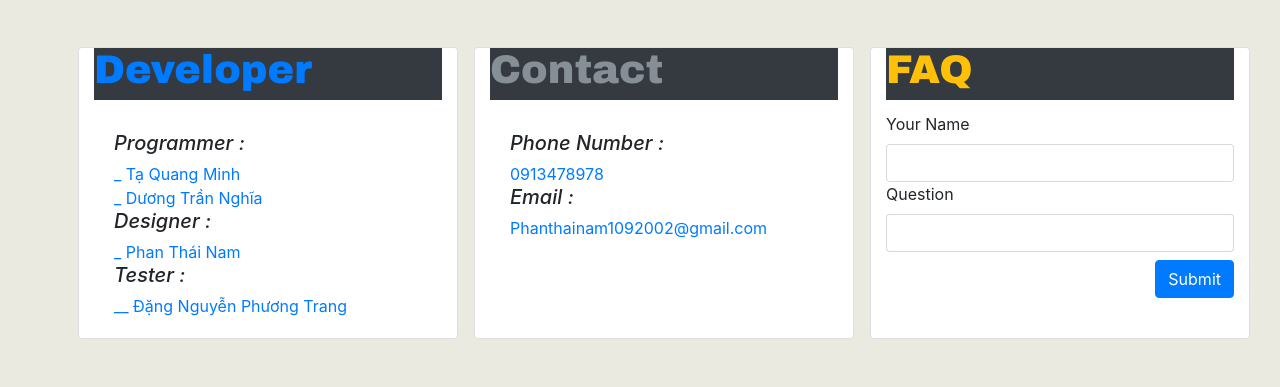
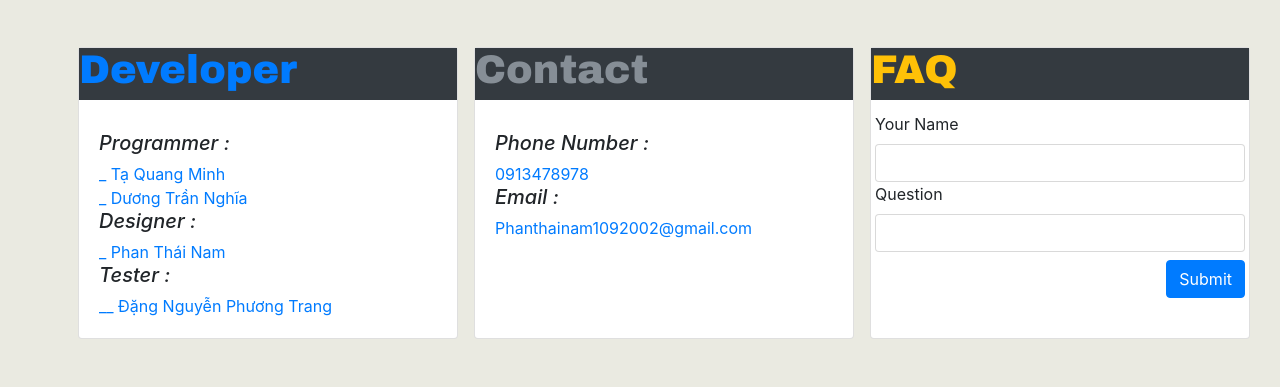
Before and after one commit to phanthainam2002/myownrandompage, a Flask app: page / in a window 1280 px wide. Shown: the part 557-944 px from the top of the page. Run offline with Flask 2, Linux system fonts and the light colour scheme; some libraries are stand-ins or nearby versions.

Commit message:
no message

```diff
--- a/app.py
+++ b/app.py
@@ -10,5 +10,6 @@ def index():
 
 
 
+
 if __name__ == '__main__':
   app.run(debug=True)
--- a/static/index.css
+++ b/static/index.css
@@ -38,6 +38,11 @@ body{
   display: flex;
   flex-wrap: nowrap;
 
+
+}
+.cardinfo{
+ padding: 0 !important
+
 }
 
 .toptext {
--- a/templates/index.html
+++ b/templates/index.html
@@ -26,7 +26,7 @@ the_random_page
 
 <div class="container mt-md-5 mb-md-5 ">
   <div class="info row">
-    <div class="card mx-md-2 col-md-4">
+    <div class="cardinfo card mx-md-2 col-md-4">
       <div class="card-title bg-dark ">
         <h1 class="info1 text-primary"> Developer </h1>
       </div>
@@ -43,7 +43,7 @@ the_random_page
 
       </div>
     </div>
-    <div class="card mx-md-2 col-md-4">
+    <div class="card cardinfo mx-md-2 col-md-4">
       <div class="card-title bg-dark ">
         <h1 class="info1 text-muted"> Contact </h1>
       </div>
@@ -56,17 +56,20 @@ the_random_page
 
 
     </div>
-    <div class="card mx-md-2 col-md-4">
+    <div class="card cardinfo mx-md-2 col-md-4">
       <div class="card-title bg-dark ">
         <h1 class="text-warning info1"> FAQ </h1>
 
       </div>
-      <form class="form" action="index.html" method="post">
-        <label for="">Your Name</label>
-        <input class="form-control" type="text" name="" value="">
-        <label for="">Question</label>
-        <input class="form-control" type="text" name="" value="">
-        <button class="btn btn-primary float-right mt-md-2" type="button" name="button">Submit</button>
+      <div class= "mx-md-1">
+        <form class="form " action="index.html" method="post">
+          <label for="">Your Name</label>
+          <input class="form-control" type="text" name="" value="">
+          <label for="">Question</label>
+          <input class="form-control" type="text" name="" value="">
+          <button class="btn btn-primary float-right mt-md-2" type="button" name="button">Submit</button>
+
+      </div>
 
       </form>
 
```
